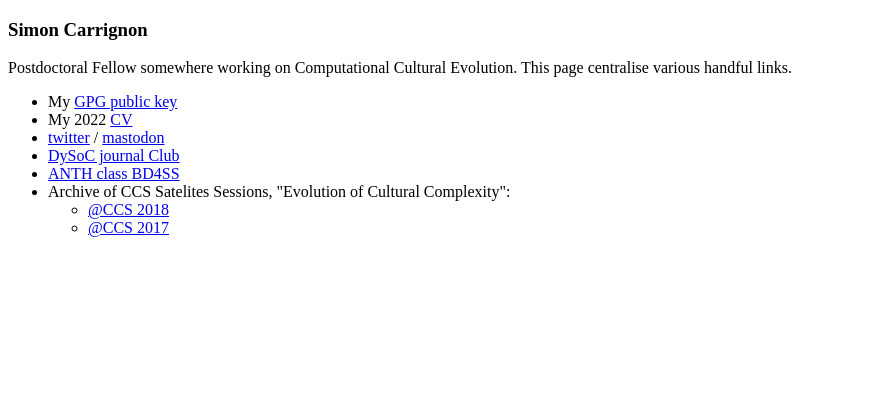
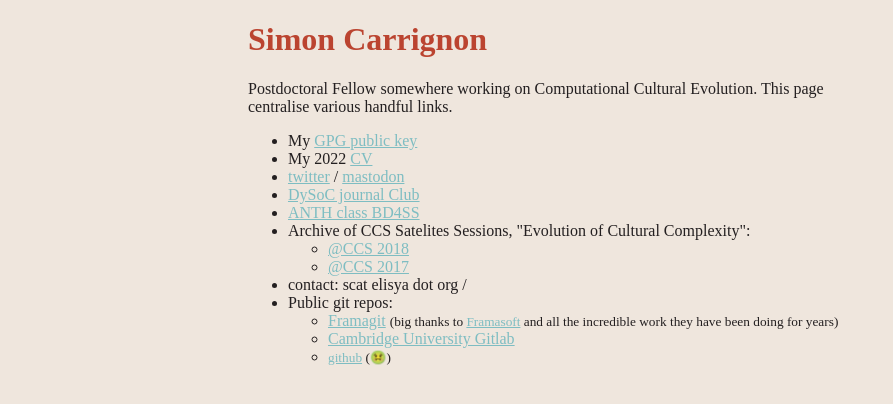
Before and after one commit to simoncarrignon/simonarrignon.github.io, a plain HTML site: page index.html in a window 1280 px wide. Shown: the whole page, without its empty margins (0-893 px from the left). Drawn offline with Linux system fonts and the light colour scheme.

Commit message:
update website

```diff
--- a/index.html
+++ b/index.html
@@ -4,17 +4,29 @@
 
 	<head>
 
+		<title>S. Carrignon</title>
 		<meta charset="utf-8" />
 		<meta name="Simon Carrignon's personal webpage" content="vim rule's" />
+		<style>
+			body {background-color: #EFE6DD;width:80%;}
+			html {
+				color:#231F20;
+				display: table;
+				margin: auto;
+			}
+			h1   {color: #BB4430;font-weight:bold;}
+			p    {color: #231F20;}
+			a    {color: #7EBDC2;}
+		</style>
 
 	</head>
 
 
 
-<title>S. Carrignon</title>
-<h3>Simon Carrignon</h3>
-Postdoctoral Fellow somewhere working on Computational Cultural Evolution. This page centralise various handful links.
 	<body>
+		<h1>Simon Carrignon</h3>
+		<p>Postdoctoral Fellow somewhere working on Computational Cultural Evolution. This page centralise various handful links.</p>
+		<div id="list-of-stuff">
 			<ul>
 				<li>
 					My <a href="scarrignon_last.gnupg">GPG public key</a>
@@ -42,6 +54,23 @@ Postdoctoral Fellow somewhere working on Computational Cultural Evolution. This
 						</li>
 					</ul>
 				</li>
+				<li>
+					contact: sc<!--aaa this is not an email>an't an email<-->at <!--aaa this is not an email>an't an email<-->elisya<!--aaa this is not an email>an't an email<--> dot<!--aaa this is not an email>an't an email<--> org</a> /
+				</li>
+				<li> Public git repos:
+					<ul>
+						<li>
+							<a href="https://framagit.org/sc/">Framagit</a> <small>(big thanks to <a href="https://framasoft.org/">Framasoft</a> and all the incredible work they have been doing for years)</small>
+						</li>
+						<li>
+							<a href="https://gitlab.developers.cam.ac.uk/sc2297">Cambridge University Gitlab</a>
+						</li>
+						<li>
+							<small> <a href="https://github.com/simoncarrignon">github</a> (🤢)</small>
+						</li>
 					</ul>
+				</li>
+			</ul>
+		</div>
 	</body>
 </html>
```
Lines whose indentation alone changed are shown as unchanged.
